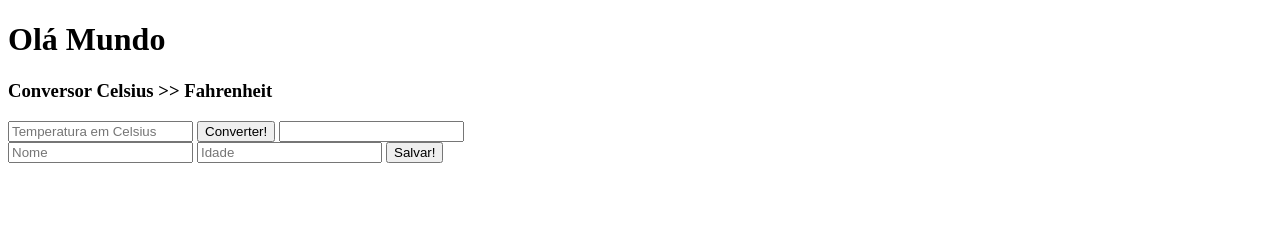
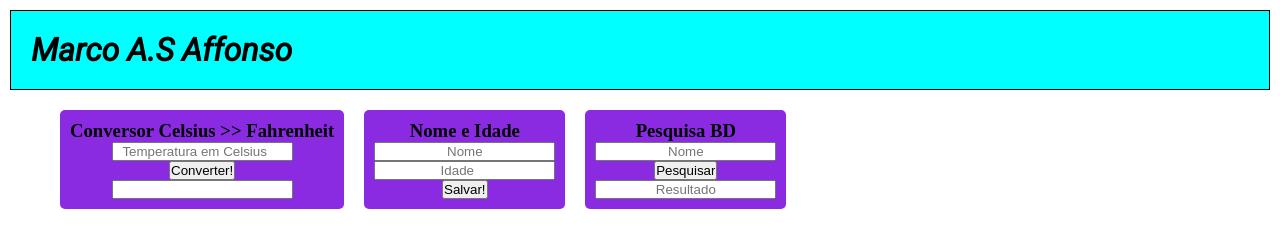
Before and after one commit to marcoskaff02/marcoskaff02.github.io, a plain HTML site: page index.html in a window 1280 px wide. Drawn offline with Linux system fonts and the light colour scheme.

Commit message:
Adicionando o sistema de pesquisa de Banco de Dados

```diff
--- a/bd.js
+++ b/bd.js
@@ -15,3 +15,14 @@ bd.transaction(function(inserir){
     );
 });
 }
+function pesquisaPorNome(){
+    const nomeUsuario = document.getElementById("pesquisa-nome-usuario").value;
+
+    bd.transaction(function(ler){
+        ler.executeSql(`SELECT * FROM formulario WHERE nome="${nomeUsuario}"`, [], function(ler, resultados){
+            const tamanho = resultados.rows.length;
+            const msg = tamanho + "linhas encontradas";
+            console.log(msg)
+        } )
+    })
+}
--- a/index.html
+++ b/index.html
@@ -6,19 +6,31 @@
     <title>MarcoSite</title>
     <script src="bd.js"></script>
     <script src="index.js"></script>
+    <link rel="stylesheet" href="style.css" />
 </head>
 <body>
-    <h1> Olá Mundo </h1>
-    <div>
+    <header>
+    <h1> Marco A.S Affonso </h1>
+    </header>
+    <main>
+    <section>
         <h3> Conversor Celsius >> Fahrenheit</h3>
         <input type="number" placeholder="Temperatura em Celsius" id="temperatura-celsius">
         <input type="button" value="Converter!" onclick="converteParaFahrenheit()"/>
         <input id="resultado-fahrenheit" readonly >
-    </div>
-    <div>
+    </section>
+    <section>
+        <h3> Nome e Idade</h3>
         <input type="text" id="nome-usuario" placeholder="Nome"/>
         <input type="number" id="idade-usuario" placeholder="Idade"/>
         <input type="button" value="Salvar!" onclick="salvarInfo()"/>
-    </div>
+    </section>
+    <section>
+        <h3> Pesquisa BD</Pesquisa-nome></h3>
+        <input type="text" id="pesquisa-nome-usuario" placeholder="Nome"/>
+        <input type="button" value="Pesquisar" onclick="pesquisaPorNome()" />
+        <input type="text" id="resultado-pesquisa" placeholder="Resultado" readonly />
+    </section>
+    </main>
 </body>
 </html>
--- /dev/null
+++ b/style.css
@@ -0,0 +1,32 @@
+@import url('https://fonts.googleapis.com/css2?family=Roboto:ital@1&display=swap');
+*{
+    margin: 0px;
+    padding: 0px;
+}
+header{
+    background-color: aqua;
+    border: 1px solid;
+    margin: 10px;
+    padding: 20px;
+    font-family: 'Roboto', sans-serif;
+}
+header:hover {
+    background-color: red;
+}
+main{
+    display: flex;
+    margin: 0px 50px;
+    flex-wrap: wrap;
+}
+section{
+    background-color: blueviolet;
+    margin: 10px;
+    padding: 10px;
+    border-radius: 5px;
+    display: flex;
+    flex-direction: column;
+    align-items: center;
+}
+input{
+    text-align: center;
+}
```
